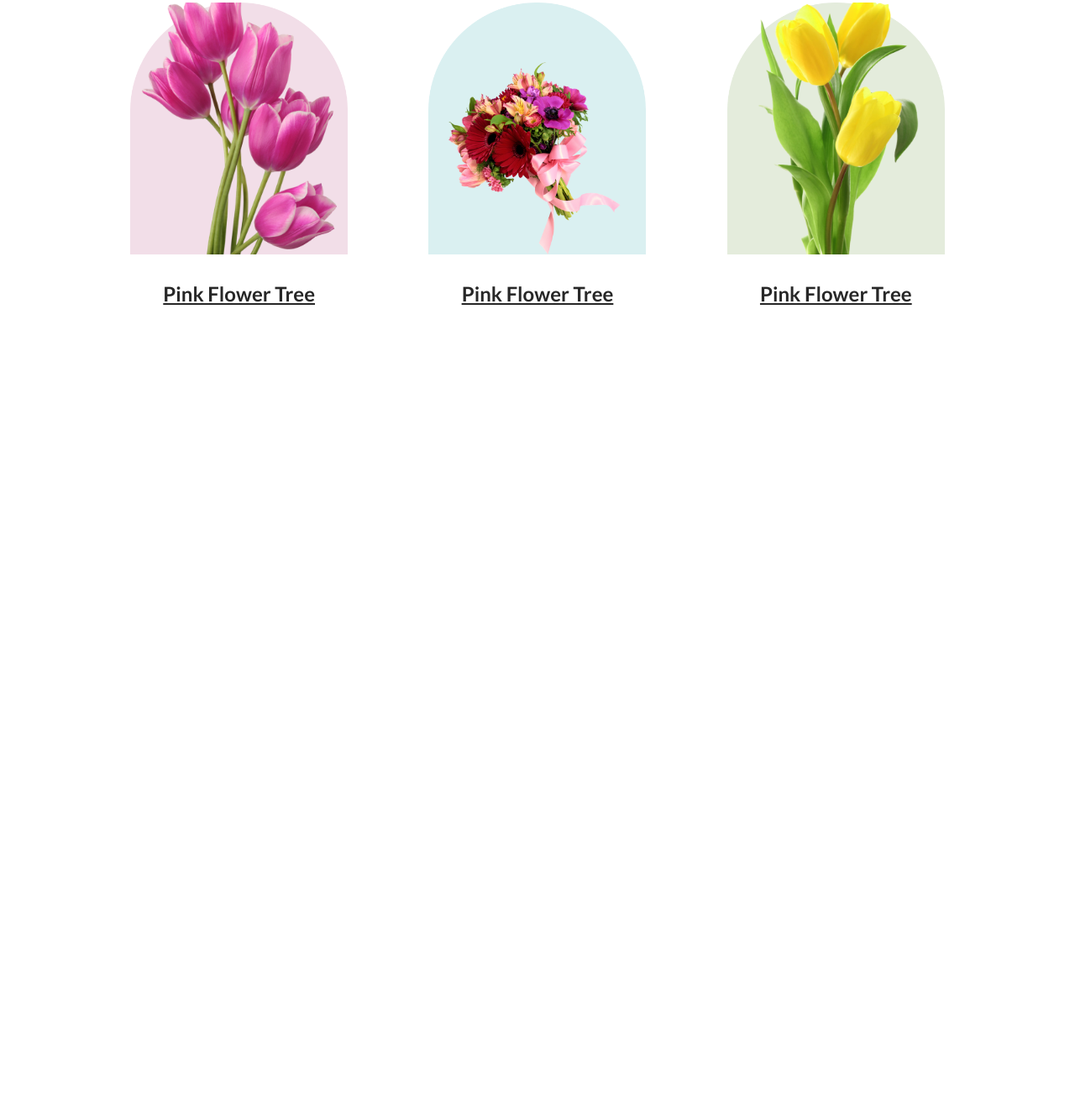
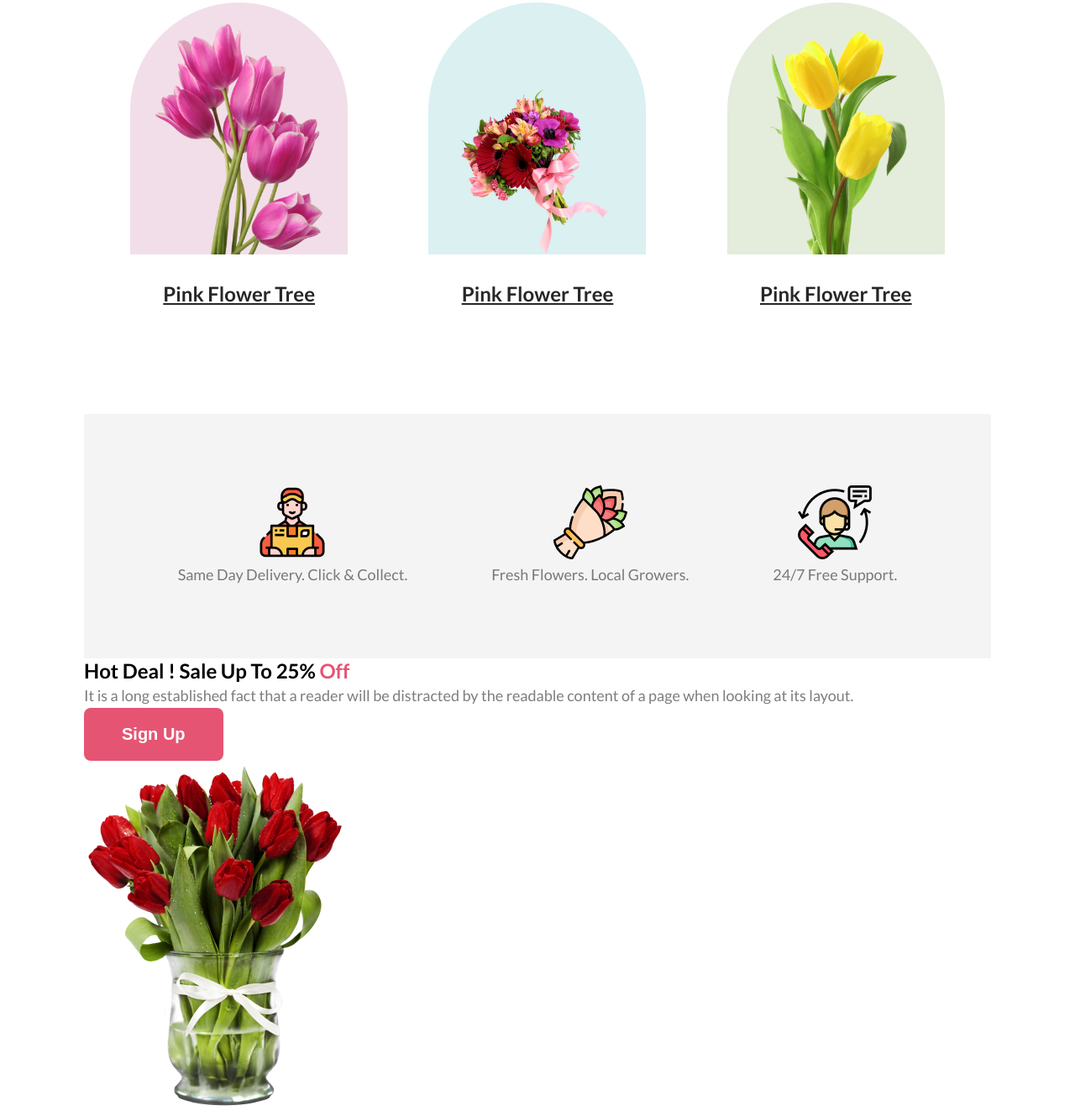
Before and after one commit to mahmud-abdullah-262/flowershop, a plain HTML site: page index.html in a window 1280 px wide. Shown: the part 1157-2486 px from the top of the page at 84% size. Before the commit the page ends 1522 px from the top, so only its background shows below. Drawn offline with Linux system fonts and the light colour scheme.

Commit message:
support section done with responsive

```diff
--- a/index.html
+++ b/index.html
@@ -55,6 +55,37 @@
     </div>
   </div>
 </section>
+
+<section class="support bg05">
+  <div class="support-container">
+    <div class="support-card">
+      <img src="Assetes/Group 57.png" alt="">
+      <p class="support-desc">Same Day Delivery. Click & Collect.</p>
+    </div>
+    <div class="support-card">
+      <img src="Assetes/Group 58.png" alt="">
+      <p class="support-desc">Fresh Flowers. Local Growers.</p>
+    </div>
+    <div class="support-card">
+      <img src="Assetes/Group 59.png" alt="">
+      <p class="support-desc">24/7 Free Support.</p>
+    </div>
+
+  </div>
+</section>
+
+<section>
+  <div class="hot-deal-container">
+    <div class="hotdeal-content">
+      <h1 class="hotdeal-title">Hot Deal ! Sale Up To 25% <span class="pink">Off</span></h1>
+      <p class="hotdeal-desc">It is a long established fact that a reader will be distracted by the readable content of a page when looking at its layout.</p>
+      <button class="btn">Sign Up</button>
+    </div>
+    <div class="hotdeal-image">
+      <img src="Assetes/pngwing 8.png" alt="">
+    </div>
+  </div>
+</section>
   </main>
 
   <footer>
--- a/styels/flowerShop.css
+++ b/styels/flowerShop.css
@@ -12,6 +12,9 @@
 }
 .dark02{
   color: rgba(39, 39, 39, 0.6);
+}
+.pink{
+  color: #E55473;
 }
 .bg01{
   background-color: #E55473;
@@ -128,7 +131,7 @@ section,
 }
 
 .flower-image img{
-  width: 70%;
+  width: 60%;
 
 }
 #lightpink{
@@ -160,9 +163,36 @@ section,
 }
 .featured-desc{
   max-width: 600px;
-  width: 100%;
+  width: 90%;
   margin: 24px auto 0;
 }
+
+/* support section style */
+.support{
+  padding: 85px;
+  margin-top: 128px;
+}
+.support-container{
+  display: flex;
+  gap: 100px;
+  align-items: center;
+  justify-content: center;
+}
+.support-card{
+  text-align: center;
+}
+.support-card img{
+  width: 88px;
+}
+
+
+/* hot deal section */
+
+
+
+
+
+
 /* small size screen media query */
 
 @media screen and (max-width:576px){
@@ -181,7 +211,7 @@ section,
     width: 100%;
   }
   .header-title{
-    font-size: 50px;
+    font-size: 30px;
     padding: 0 30px;
   }
   .header-image{
@@ -203,6 +233,10 @@ section,
   .flower-image img{
   width: 50%;
 
+}
+
+.support-container{
+  flex-direction: column;
 }
 }
 /* ======================= */
@@ -239,7 +273,9 @@ section,
     align-self: center;
     margin-bottom: 30px;
   }
-
+.support-container{
+  flex-direction: column;
+}
 }
 
 @media screen and (min-width: 992px) and (max-width: 1200px){
@@ -253,6 +289,7 @@ section,
   .header-content{
   max-width: 450px;
 }
+
 }
 
 @media screen and (min-width: 1200px) and (max-width: 1440px){
```
